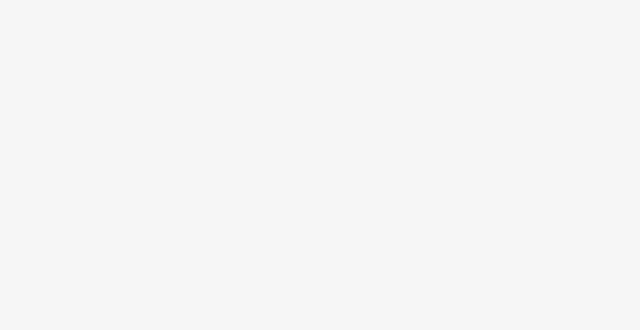
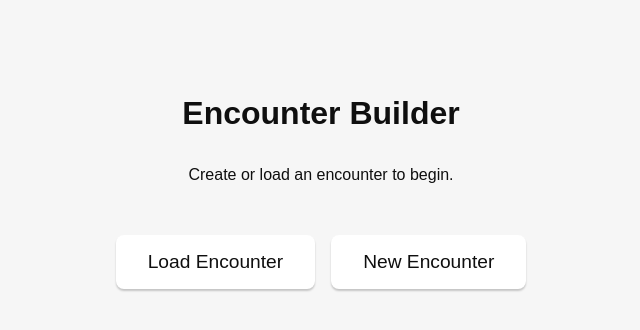
Before and after one commit to Ramleton/encounter-builder, a React (Vite) app: page / in a window 1280 px wide. Shown: the top 330 px of the page, without its empty margins (319-959 px from the left). Built offline with nearby package versions, Linux system fonts and the light colour scheme.

Commit message:
Added Home screen

```diff
--- a/src/App.tsx
+++ b/src/App.tsx
@@ -1,9 +1,17 @@
+import { Route, HashRouter as Router, Routes } from "react-router-dom";
 import "./App.css";
+import Editor from "./pages/Editor";
+import Home from "./pages/Home";
 
 function App() {
     return (
-      <div></div>
-    )
+      <Router>
+        <Routes>
+          <Route path="/" element={<Home/>} />
+          <Route path="/editor" element={<Editor/>} />
+        </Routes>
+      </Router>
+    );
 }
 
 export default App;
--- /dev/null
+++ b/src/pages/Editor.tsx
@@ -0,0 +1,11 @@
+import "./Editor.css";
+
+function Editor() {
+	return (
+		<div className="editor-container">
+
+		</div>
+	)
+}
+
+export default Editor;
--- /dev/null
+++ b/src/pages/Home.css
@@ -0,0 +1,27 @@
+.home-container {
+	display: flex;
+	flex-direction: column;
+	align-items: center;
+	margin-top: 10vh;
+	font-family: sans-serif;
+	text-align: center;
+}
+
+.home-buttons {
+	margin-top: 2rem;
+	display: flex;
+	gap: 1rem;
+}
+
+button {
+	font-size: 1.2rem;
+	padding: 1rem 2rem;
+	border: none;
+	border-radius: 8px;
+	cursor: pointer;
+	transition: 0.2s ease-in-out;
+}
+
+button:hover {
+	background-color: #ddd;
+}
--- /dev/null
+++ b/src/pages/Home.tsx
@@ -0,0 +1,29 @@
+import { useNavigate } from "react-router-dom";
+import "./Home.css";
+
+function Home() {
+	const navigate = useNavigate();
+
+	const handleLoadEncounter = async() => {
+		// TODO
+	}
+
+	const handleNewEncounter = () => {
+		navigate("/editor");
+	}
+
+	return (
+		<div className="home-container">
+			<h1>Encounter Builder</h1>
+			<p>Create or load an encounter to begin.</p>
+
+
+			<div className="home-buttons">
+				<button onClick={handleLoadEncounter}>Load Encounter</button>
+				<button onClick={handleNewEncounter}>New Encounter</button>
+			</div>
+		</div>
+	)
+}
+
+export default Home;
```
Also changed, not shown: package.json (+5 -4 lines), src/pages/Editor.css (added), 1 other file (tests, documents, lock files or other folders).
